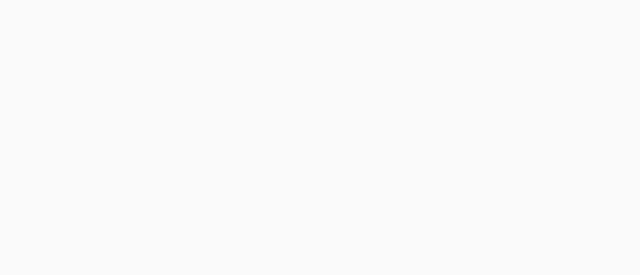
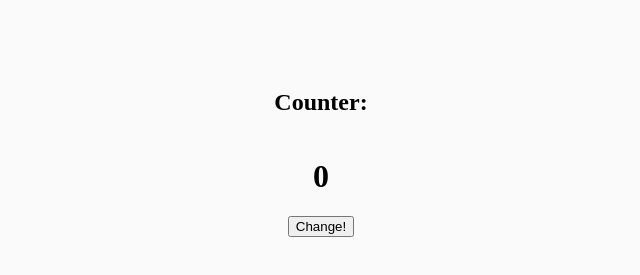
Before and after one commit to damjanh/react-test, a React app: page / in a window 1280 px wide. Shown: the part 1986-2261 px from the top of the page, without its empty margins (319-959 px from the left). Before the commit the page ends 1956 px from the top, so only its background shows below. Built offline with nearby package versions, Linux system fonts and the light colour scheme.

Commit message:
Implement a simple counter using react state.

```diff
--- a/components/MainContent.jsx
+++ b/components/MainContent.jsx
@@ -4,6 +4,7 @@
 import CoderRequirements from './CoderRequirements';
 import TodoList from './todo/TodoList';
 import ContactsList from './contacts/ContactsList';
+import Counter from './counter/Counter';
 
 function MainContent() {
     return (
@@ -12,6 +13,7 @@
             <CoderRequirements />
             <TodoList />
             <ContactsList />
+            <Counter />
         </main>
     );
 }
--- /dev/null
+++ b/components/counter/Counter.jsx
@@ -0,0 +1,34 @@
+import React from 'react';
+
+class Counter extends React.Component {
+    constructor() {
+        super();
+        this.state = {
+            count: 0,
+        };
+        this.handleClick = this.handleClick.bind(this);
+    }
+
+    handleClick() {
+        this.setState((prevState) => ({
+            count: prevState.count + 1,
+        }));
+    }
+
+    render() {
+        const { count } = this.state;
+        return (
+            <div className="counter">
+                <h2>
+                    Counter:
+                </h2>
+                <h1>
+                    {count}
+                </h1>
+                <button type="button" onClick={this.handleClick}>Change!</button>
+            </div>
+        );
+    }
+}
+
+export default Counter;
--- a/style.css
+++ b/style.css
@@ -84,3 +84,10 @@
     font-size: 15px;
     color: #333
 }
+
+.counter {
+    display: flex;
+    flex-direction: column;
+    align-items: center;
+    margin: 100px;
+}
```
